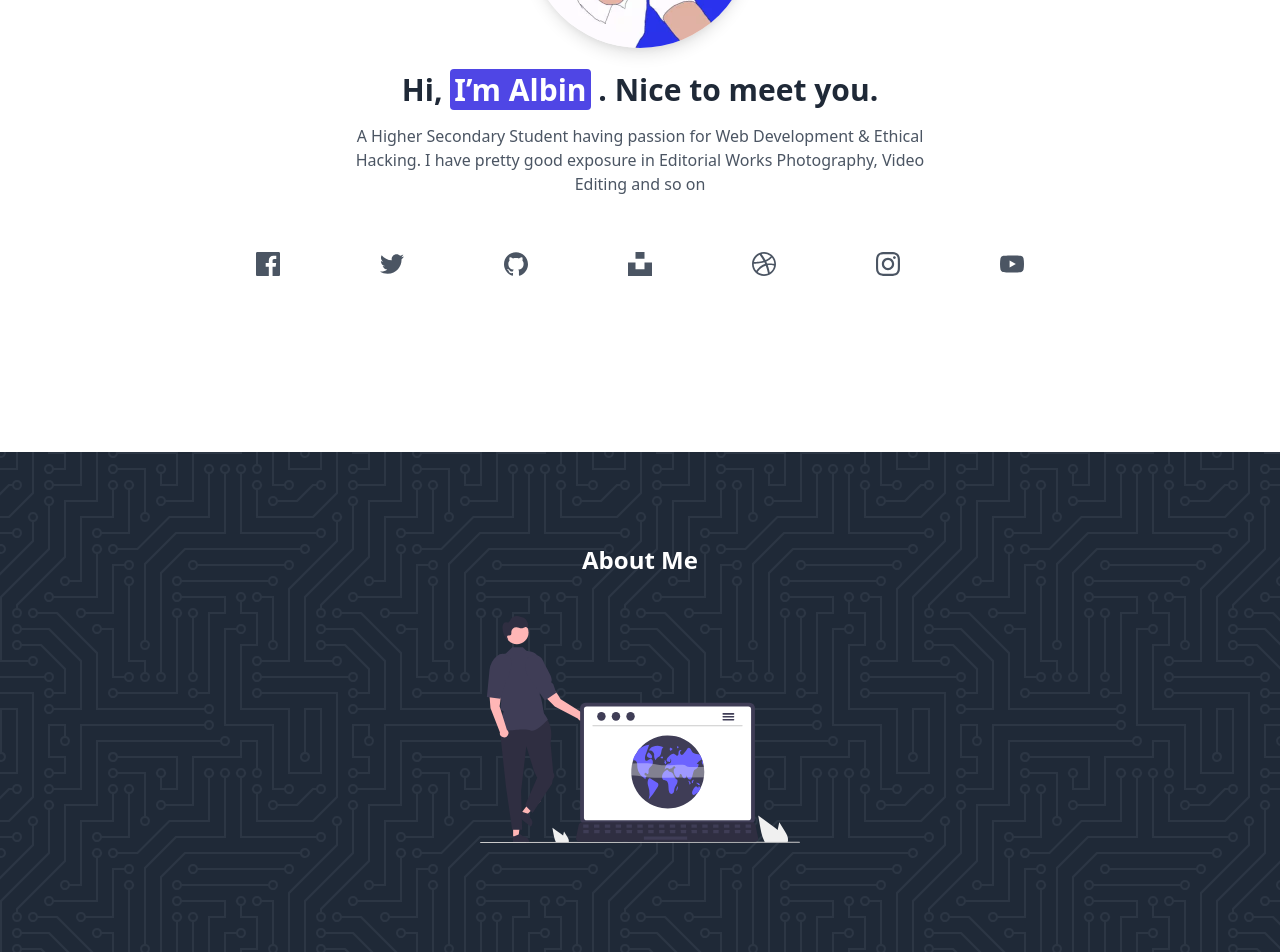
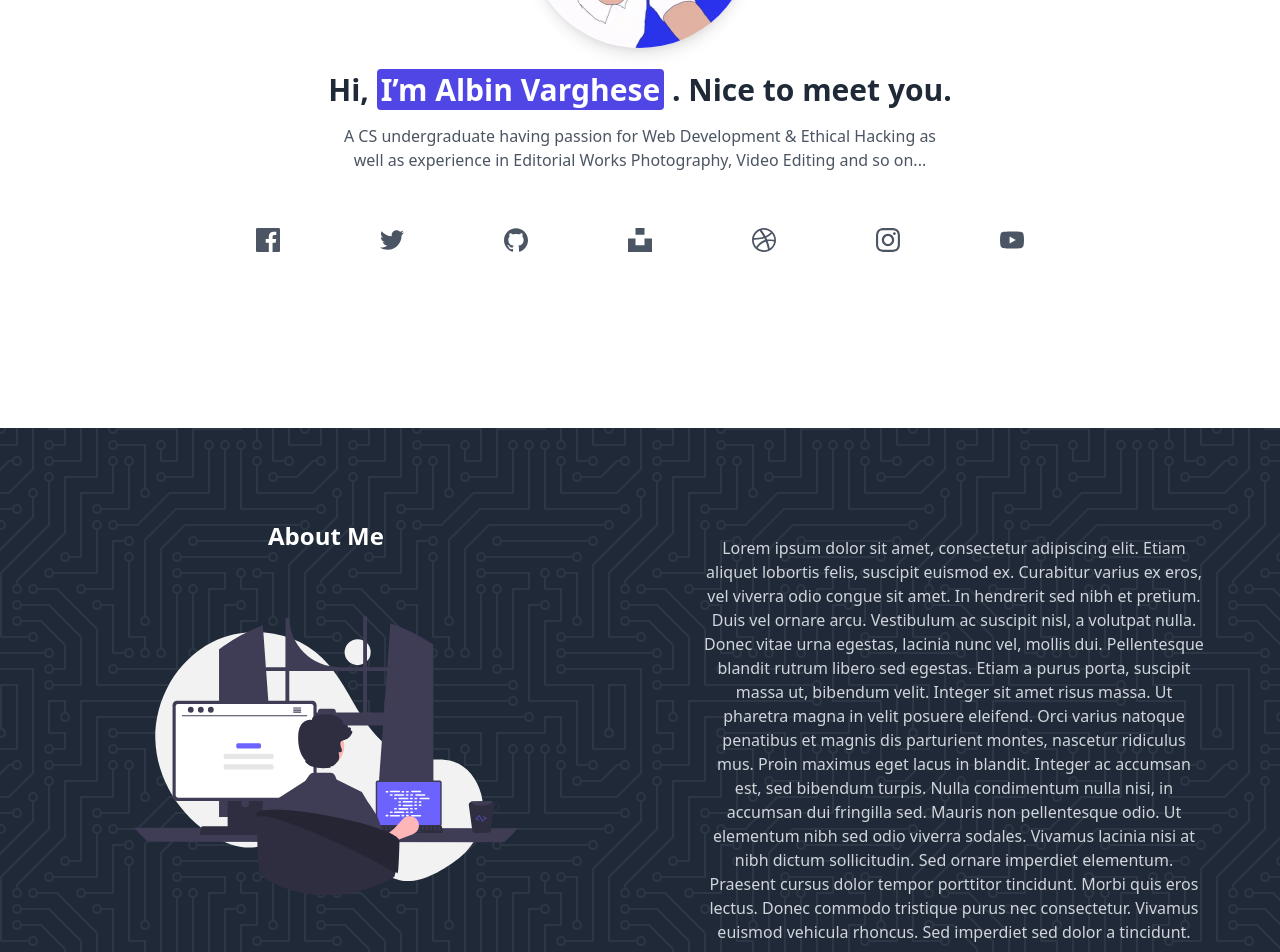
Before and after one commit to albinvar/portfolio-nuxt, a Nuxt app: page / in a window 1280 px wide. Shown: the part 360-1312 px from the top of the page. Built offline with nearby package versions, Linux system fonts and the light colour scheme.

Commit message:
lint-fix

```diff
--- a/components/error/NotFoundComponent.vue
+++ b/components/error/NotFoundComponent.vue
@@ -13,7 +13,9 @@
           Page not found
         </h3>
 
-      <h5 class="my-28 text-base text-gray-700 dark:text-gray-300 font-normal">
+        <h5
+          class="my-28 text-base text-gray-700 dark:text-gray-300 font-normal"
+        >
           Return to <NuxtLink to="/" class="text-blue-600"> home page</NuxtLink>
         </h5>
       </div>
--- a/components/home/HeroComponent.vue
+++ b/components/home/HeroComponent.vue
@@ -3,11 +3,11 @@
     <section class="bg-white dark:bg-gray-800 py-3 lg:py-20">
       <div class="flex items-end justify-center my-6">
         <img
-          @click="animate"
           :class="{ animate__jackInTheBox: animated }"
           class="h-56 w-56 rounded-full shadow-lg animate__animated max-h-screen min-w-screen"
           oncontextmenu="return false"
           src="~/assets/images/me.webp"
+          @click="animate"
           @animationend="animated = false"
         />
       </div>
@@ -16,15 +16,17 @@
           class="text-3xl font-semibold text-gray-800 dark:text-gray-100 animate__animated animate__slideInLeft"
         >
           Hi,
-          <span class="bg-indigo-600 text-white rounded px-1">I’m Albin</span> .
-          Nice to meet you.
+          <span class="bg-indigo-600 text-white rounded px-1"
+            >I’m Albin Varghese</span
+          >
+          . Nice to meet you.
         </h2>
         <p
           class="text-gray-600 dark:text-gray-200 mt-4 animate__animated animate__fadeInUp"
         >
-          A Higher Secondary Student having passion for Web Development &
-          Ethical Hacking. I have pretty good exposure in Editorial Works
-          Photography, Video Editing and so on
+          A CS undergraduate having passion for Web Development & Ethical
+          Hacking as well as experience in Editorial Works Photography, Video
+          Editing and so on...
         </p>
       </div>
       <div
@@ -149,18 +151,24 @@
       </div>
     </section>
     <section class="h-2/3 bg-gray-800 pattern py-20">
-      <div class="p-3 mx-auto text-center">
-        <h2 class="text-2xl mb-4 font-semibold text-white">About Me</h2>
-
+      <div class="flex flex-wrap p-3">
+        <div class="w-full md:w-1/2">
+          <h2
+            class="text-2xl mb-6 md:mb-10 font-semibold text-white text-center"
+          >
+            About Me
+          </h2>
           <object
             :data="DevicesSvg"
             type="image/svg+xml"
-          class="py-6 mb-3 mx-auto max-w-xs"
+            class="py-6 mb-3 mx-auto max-w-xs md:max-w-sm"
             data-aos="fade-up"
           ></object>
+        </div>
 
+        <div class="w-full md:w-1/2">
           <p
-          class="text-gray-400 mt-4 lg:px-16"
+            class="text-gray-300 mt-4 lg:px-16 px-3 text-center"
             data-aos="fade-up"
             data-aos-delay="50"
             data-aos-duration="500"
@@ -169,10 +177,25 @@
             data-aos-once="false"
             data-aos-anchor-placement="top-center"
           >
-          Hello! I'm Albin Varghese a Higher Secondary Student having passion
-          for Web Development & Ethical Hacking. I have pretty good exposure in
-          Editorial Works Photography, Video Editing and so on
+            Lorem ipsum dolor sit amet, consectetur adipiscing elit. Etiam
+            aliquet lobortis felis, suscipit euismod ex. Curabitur varius ex
+            eros, vel viverra odio congue sit amet. In hendrerit sed nibh et
+            pretium. Duis vel ornare arcu. Vestibulum ac suscipit nisl, a
+            volutpat nulla. Donec vitae urna egestas, lacinia nunc vel, mollis
+            dui. Pellentesque blandit rutrum libero sed egestas. Etiam a purus
+            porta, suscipit massa ut, bibendum velit. Integer sit amet risus
+            massa. Ut pharetra magna in velit posuere eleifend. Orci varius
+            natoque penatibus et magnis dis parturient montes, nascetur
+            ridiculus mus. Proin maximus eget lacus in blandit. Integer ac
+            accumsan est, sed bibendum turpis. Nulla condimentum nulla nisi, in
+            accumsan dui fringilla sed. Mauris non pellentesque odio. Ut
+            elementum nibh sed odio viverra sodales. Vivamus lacinia nisi at
+            nibh dictum sollicitudin. Sed ornare imperdiet elementum. Praesent
+            cursus dolor tempor porttitor tincidunt. Morbi quis eros lectus.
+            Donec commodo tristique purus nec consectetur. Vivamus euismod
+            vehicula rhoncus. Sed imperdiet sed dolor a tincidunt.
           </p>
+        </div>
       </div>
     </section>
   </div>
@@ -184,7 +207,7 @@ export default {
   data() {
     return {
       animated: true,
-      DevicesSvg: require('~/assets/illustrations/startup.svg'),
+      DevicesSvg: require('~/assets/illustrations/programming.svg'),
     }
   },
 
```
Also changed, not shown: components/FooterComponent.vue (+30 -19 lines), components/ShowCurrentPathComponent.vue (+8 -4 lines), pages/resume.vue (+6 -2 lines). Lines whose indentation alone changed are shown as unchanged.
